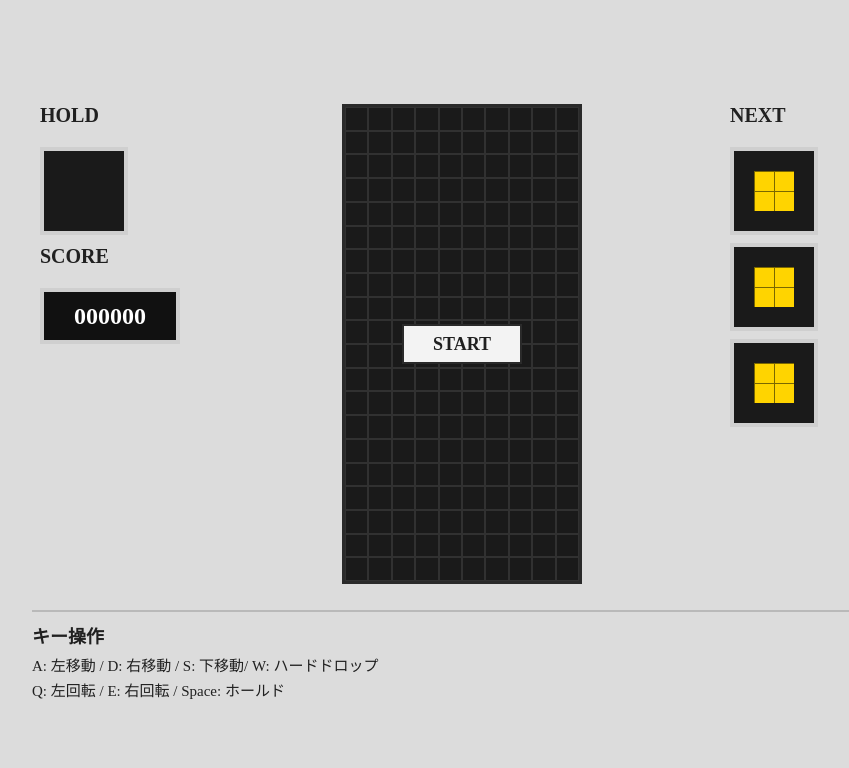
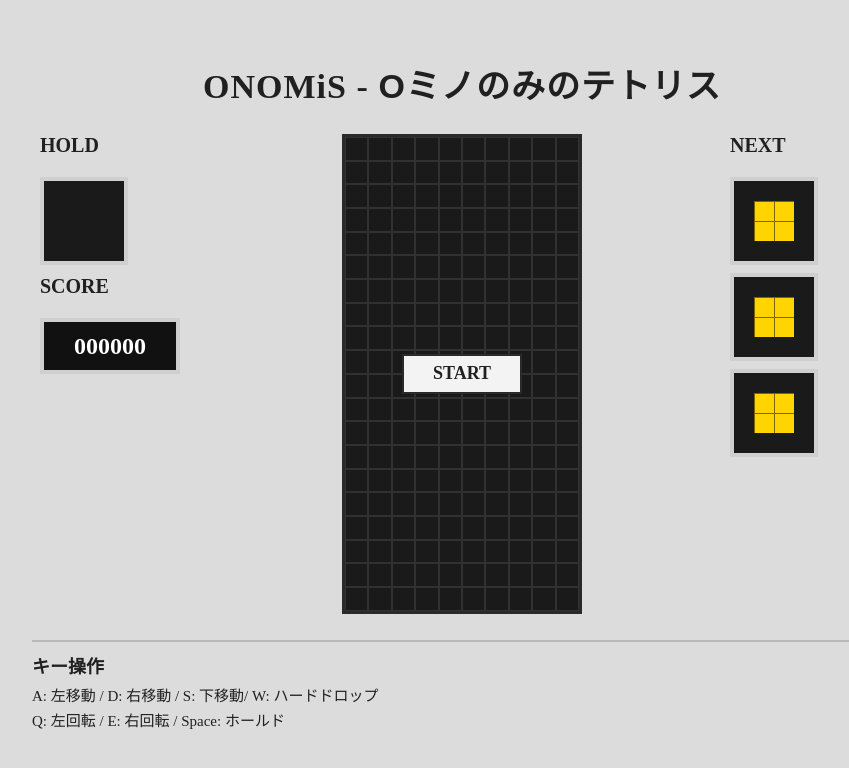
Before and after one commit to ikawamuk/Onomis, a plain HTML site: page index.html in a window 1280 px wide. Shown: the whole page, without its empty margins (178-1027 px from the left). Drawn offline with Linux system fonts and the light colour scheme.

Commit message:
Style: Add top title and gothic styling for subtitle phrase

```diff
--- a/index.html
+++ b/index.html
@@ -3,11 +3,13 @@
   <head>
     <meta charset="UTF-8" />
     <meta name="viewport" content="width=device-width, initial-scale=1.0" />
-    <title>Omino Tetris</title>
+    <title>Omino nomino tetris</title>
     <link rel="stylesheet" href="style.css" />
   </head>
   <body>
     <div class="app">
+      <h1 class="site-title">ONOMiS - <span class="title-gothic">Oミノのみのテトリス</span></h1>
+
       <main class="game-layout">
         <section class="left-panel panel">
           <h2>HOLD</h2>
--- a/style.css
+++ b/style.css
@@ -25,6 +25,18 @@ body {
   width: min(860px, 94vw);
   display: grid;
   gap: 18px;
+}
+
+.site-title {
+  margin: 0;
+  text-align: center;
+  font-size: clamp(24px, 3vw, 34px);
+  line-height: 1.2;
+  letter-spacing: 0.03em;
+}
+
+.title-gothic {
+  font-family: "Noto Sans JP", "Yu Gothic", "Hiragino Kaku Gothic ProN", "Meiryo", sans-serif;
 }
 
 .game-layout {
```
